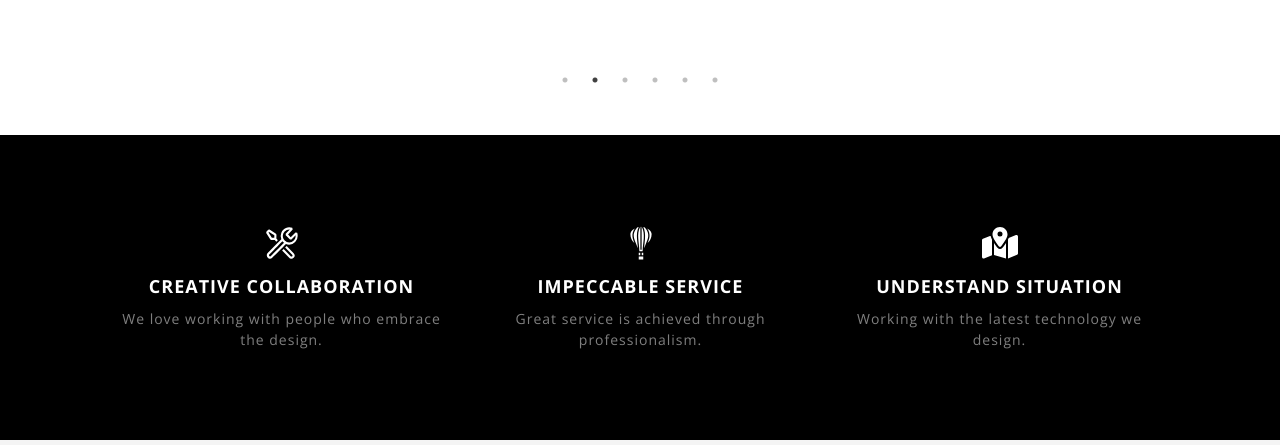
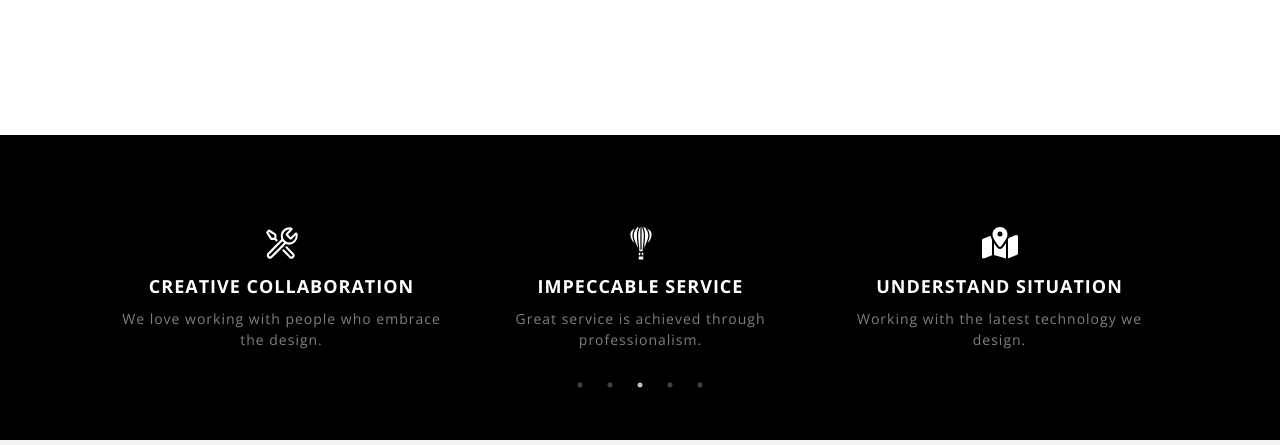
Before and after one commit to sarimsaleem/Igloo, a React (Vite) app: page /branding in a window 1280 px wide. Shown: the part 4710-5155 px from the top of the page. Built offline with nearby package versions, Linux system fonts and the light colour scheme.

Commit message:
slicked dots is visible

```diff
--- a/src/components/answers/answers.css
+++ b/src/components/answers/answers.css
@@ -2,7 +2,7 @@
     font-family: var(--font-family);
     background: var(--white) !important;
     color: var(--black) !important;
-    border: none !important;
+    border: 2px solid var(--white) !important;
     font-size: 14px;
     padding: 12px 22px;
     border-radius: 0px;
@@ -15,7 +15,6 @@
 
 .getnotice-btn:hover {
     background: transparent !important;
-    border: 2px solid var(--white) !important;
     color: var(--white) !important;
 }
 
--- a/src/components/offers/offers.css
+++ b/src/components/offers/offers.css
@@ -45,6 +45,9 @@
     border-radius: 8px;
     box-shadow: 0 4px 6px rgba(0, 0, 0, 0.1);
 }
+.slick-dots li button::before {
+    color: white !important;
+}
 
 @media (max-width: 776px) {
 
```
Also changed, not shown: src/pages/caseStudyDetailPage/CaseStudyDetailPage.jsx (added, +9 -0 lines), src/pages/caseStudyDetailPage/caseStudyDetailPage.css (added).
